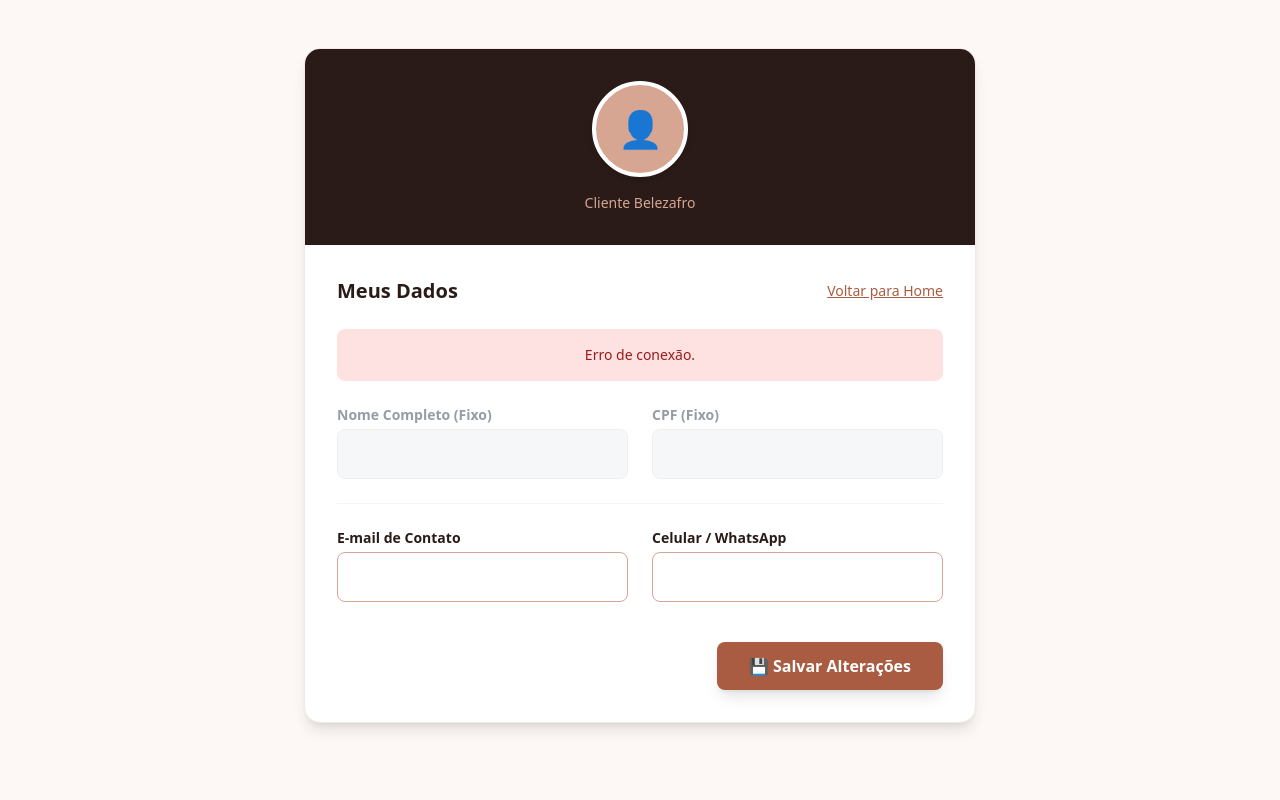
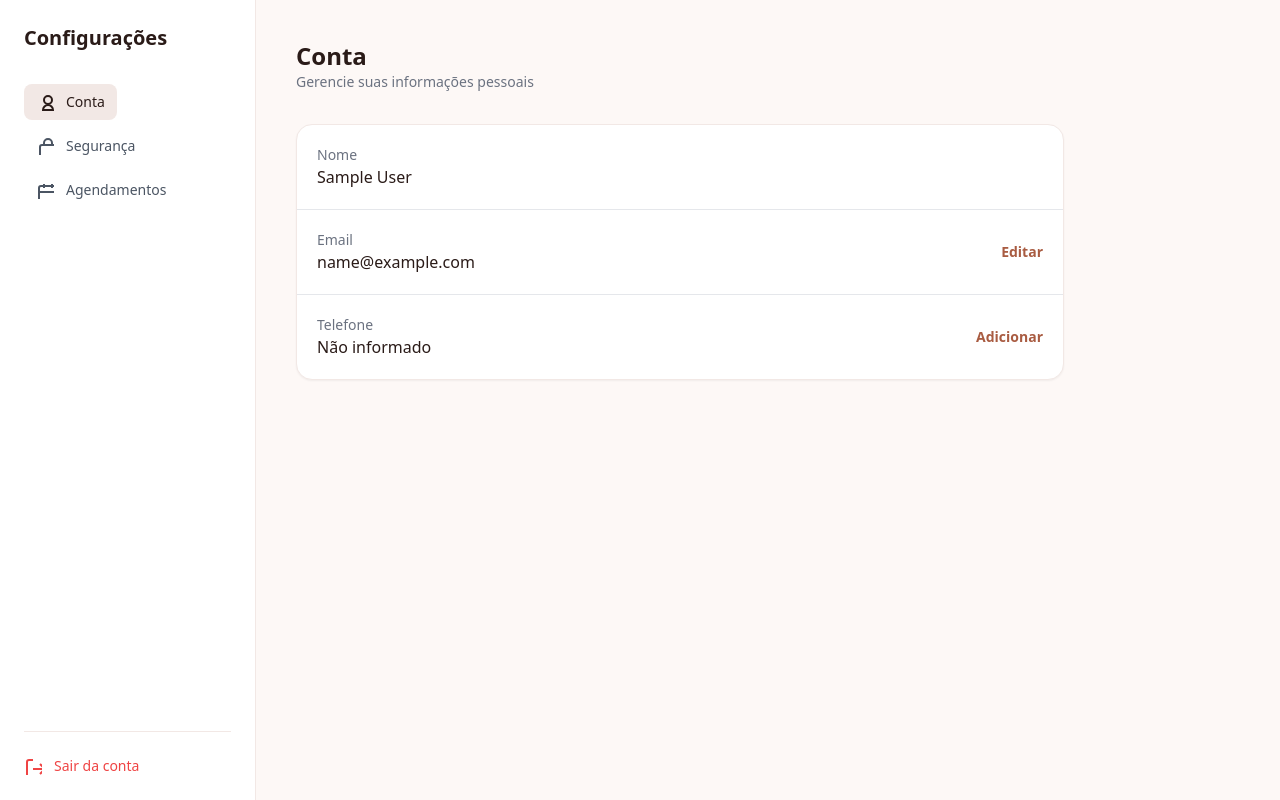
Before and after one commit to dev-dkk/tranca-app, a Next.js app in the folder frontend/: page /profile in a window 1280 px wide. Built offline with nearby package versions, Linux system fonts and the light colour scheme; no server answers; sample sign-in values are in the browser's storage.

Commit message:
Padronizando as pages profile e my appointments no estilo SaaS

```diff
--- a/frontend/app/my-appointments/page.tsx
+++ b/frontend/app/my-appointments/page.tsx
@@ -25,6 +25,7 @@ export default function MyAppointments() {
       })
       .finally(() => setLoading(false));
   }, [router]);
+
   async function handleCancel(appointmentId: string) {
     if (!confirm("Tem certeza que deseja cancelar este agendamento?")) return;
 
@@ -32,70 +33,139 @@ async function handleCancel(appointmentId: string) {
 
     try {
       const res = await fetch(`https://tranca-app.onrender.com/appointments/${appointmentId}/cancel`, {
-            method: 'PATCH', // Usamos PATCH para atualização parcial
+        method: 'PATCH',
         headers: { 'Content-Type': 'application/json' },
         body: JSON.stringify({ userId: user.id, role: user.role })
       });
 
       if (res.ok) {
-            alert("Agendamento cancelado.");
-            // Recarrega a lista removendo ou atualizando o item
         setAppointments((prev) =>
-                prev.map(app => app.id === appointmentId ? { ...app, status: 'CANCELED' } : app)
+          prev.map(app =>
+            app.id === appointmentId ? { ...app, status: 'CANCELED' } : app
+          )
         );
       } else {
         const data = await res.json();
         alert(data.error || "Erro ao cancelar.");
       }
-    } catch (error) {
+    } catch {
       alert("Erro de conexão.");
     }
   }
-  if (loading) return <div className="p-8 text-center text-beleza-500">Carregando seus horários...</div>;
+
+  if (loading) {
+    return (
+      <div className="min-h-screen flex items-center justify-center text-beleza-500">
+        Carregando agendamentos...
+      </div>
+    );
+  }
 
   return (
-    <div className="min-h-screen bg-beleza-50 p-6">
-        <div className="max-w-4xl mx-auto">
-            <div className="flex justify-between items-center mb-8">
-                <h1 className="text-2xl font-bold text-beleza-900">💇‍♀️ Meus Agendamentos</h1>
-                <button onClick={() => router.push('/')} className="text-sm underline text-beleza-600">Voltar</button>
+    <div className="min-h-screen bg-beleza-50">
+
+      {/* HEADER */}
+      <div className="bg-white border-b border-beleza-100">
+        <div className="max-w-5xl mx-auto px-6 py-6 flex justify-between items-center">
+          <div>
+            <h1 className="text-2xl font-bold text-beleza-900">
+              Meus Agendamentos
+            </h1>
+            <p className="text-sm text-beleza-500">
+              Gerencie seus horários agendados
+            </p>
           </div>
 
+          <button
+            onClick={() => router.push('/')}
+            className="text-sm text-beleza-600 hover:text-beleza-900 transition"
+          >
+            Voltar
+          </button>
+        </div>
+      </div>
+
+      {/* CONTEÚDO */}
+      <div className="max-w-5xl mx-auto px-6 py-8">
+
         {appointments.length === 0 ? (
-                <div className="text-center py-10 bg-white rounded-xl shadow">
-                    <p className="text-gray-500 mb-4">Você ainda não tem agendamentos.</p>
-                    <button onClick={() => router.push('/')} className="bg-beleza-500 text-white px-6 py-2 rounded-lg">Agendar Agora</button>
+          <div className="bg-white border border-beleza-100 rounded-xl p-10 text-center shadow-sm">
+            <p className="text-beleza-500 mb-4">
+              Nenhum agendamento encontrado
+            </p>
+
+            <button
+              onClick={() => router.push('/')}
+              className="bg-beleza-500 hover:bg-beleza-900 text-white px-6 py-2 rounded-lg transition"
+            >
+              Agendar serviço
+            </button>
           </div>
         ) : (
-                <div className="grid gap-4">
-                    {appointments.map((app) => (
-                        <div key={app.id} className="bg-white p-6 rounded-xl shadow-md border-l-4 border-beleza-500 flex flex-col md:flex-row justify-between items-center">
+          <div className="space-y-4">
+            {appointments.map((app) => {
+
+              const statusStyle =
+                app.status === 'CONFIRMED'
+                  ? 'bg-green-100 text-green-700'
+                  : app.status === 'CANCELED'
+                    ? 'bg-red-100 text-red-700'
+                    : 'bg-yellow-100 text-yellow-700';
+
+              return (
+                <div
+                  key={app.id}
+                  className="bg-white border border-beleza-100 rounded-xl p-6 shadow-sm hover:shadow-md transition"
+                >
+                  <div className="flex flex-col md:flex-row md:items-center md:justify-between gap-4">
+
+                    {/* ESQUERDA */}
                     <div>
-                                <h2 className="text-xl font-bold text-beleza-800">{app.services?.name}</h2>
-                                <p className="text-gray-500 text-sm">
-                                    {format(new Date(app.start_time), "dd 'de' MMMM 'às' HH:mm", { locale: ptBR })}
+                      <h2 className="text-lg font-semibold text-beleza-900">
+                        {app.services?.name}
+                      </h2>
+
+                      <p className="text-sm text-beleza-500 mt-1">
+                        {format(
+                          new Date(app.start_time),
+                          "dd 'de' MMMM 'às' HH:mm",
+                          { locale: ptBR }
+                        )}
                       </p>
                     </div>
-                            <div className="mt-4 md:mt-0 text-right">
-                                <span className={`px-3 py-1 rounded-full text-xs font-bold ${
-                                    app.status === 'CONFIRMED' ? 'bg-green-100 text-green-700' :
-                                    app.status === 'CANCELED' ? 'bg-red-100 text-red-700' : 'bg-yellow-100 text-yellow-700'
-                                }`}>
-                                    {app.status === 'CONFIRMED' ? 'Confirmado' : app.status}
+
+                    {/* DIREITA */}
+                    <div className="flex flex-col items-start md:items-end gap-2">
+
+                      {/* STATUS */}
+                      <span className={`text-xs font-semibold px-3 py-1 rounded-full ${statusStyle}`}>
+                        {app.status === 'CONFIRMED'
+                          ? 'Confirmado'
+                          : app.status === 'CANCELED'
+                            ? 'Cancelado'
+                            : 'Pendente'}
                       </span>
-                                <p className="text-lg font-bold text-beleza-600 mt-2">R$ {Number(app.services?.price).toFixed(2)}</p>
-                                {/* BOTÃO DE CANCELAR (Só aparece se não estiver cancelado) */}
+
+                      {/* PREÇO */}
+                      <span className="text-lg font-bold text-beleza-600">
+                        R$ {Number(app.services?.price).toFixed(2)}
+                      </span>
+
+                      {/* AÇÃO */}
                       {app.status !== 'CANCELED' && (
                         <button
                           onClick={() => handleCancel(app.id)}
-                                        className="text-xs text-red-500 hover:text-red-700 underline font-medium mt-1"
+                          className="text-xs text-red-500 hover:text-red-700 transition font-medium"
                         >
-                                        Cancelar Agendamento
+                          Cancelar
                         </button>
                       )}
                     </div>
+
                   </div>
-                    ))}
+                </div>
+              );
+            })}
           </div>
         )}
       </div>
--- a/frontend/app/profile/page.tsx
+++ b/frontend/app/profile/page.tsx
@@ -1,198 +1,196 @@
 'use client';
 
-import { useState, useEffect } from 'react';
+import { useEffect, useState } from 'react';
 import { useRouter } from 'next/navigation';
 
 export default function ProfilePage() {
   const router = useRouter();
 
-  const [loading, setLoading] = useState(true);
-  const [saving, setSaving] = useState(false);
-  const [msg, setMsg] = useState({ type: '', text: '' });
-
-  const [formData, setFormData] = useState({
-    id: '',
-    name: '',
-    cpf: '',
-    email: '',
-    phone: ''
-  });
-
-  // Função de Máscara para manter o padrão (11) 99999-9999
-  const maskPhone = (value: string) => {
-    return value
-      .replace(/\D/g, '')
-      .replace(/(\d{2})(\d)/, '($1) $2')
-      .replace(/(\d{5})(\d)/, '$1-$2')
-      .replace(/(-\d{4})\d+?$/, '$1');
-  };
+  const [user, setUser] = useState<any>(null);
+  const [activeTab, setActiveTab] = useState('account');
 
   useEffect(() => {
-    // 1. Pega o ID salvo no navegador
     const userStored = localStorage.getItem('user');
-    const token = localStorage.getItem('token');
-
-    if (!userStored || !token) {
+    if (!userStored) {
       router.push('/login');
       return;
     }
+    setUser(JSON.parse(userStored));
+  }, []);
 
-    const user = JSON.parse(userStored);
-
-    // 2. Busca os dados frescos do banco
-    async function fetchProfile() {
-        try {
-            const res = await fetch(`https://tranca-app.onrender.com/users/${user.id || user.userId}`); // O backend pode devolver id ou userId
-            const data = await res.json();
-
-            if (res.ok) {
-                setFormData({
-                    id: data.id,
-                    name: data.name,
-                    cpf: data.cpf || '',
-                    email: data.email,
-                    phone: data.phone || ''
-                });
-            } else {
-                setMsg({ type: 'error', text: 'Erro ao carregar dados.' });
-            }
-        } catch (error) {
-            setMsg({ type: 'error', text: 'Erro de conexão.' });
-        } finally {
-            setLoading(false);
-        }
-    }
-
-    fetchProfile();
-  }, [router]);
-
-  async function handleUpdate(e: React.FormEvent) {
-    e.preventDefault();
-    setSaving(true);
-    setMsg({ type: '', text: '' });
-
-    try {
-        const res = await fetch(`https://tranca-app.onrender.com/users/${formData.id}`, {
-            method: 'PUT',
-            headers: { 'Content-Type': 'application/json' },
-            body: JSON.stringify({
-                email: formData.email,
-                phone: formData.phone
-            })
-        });
-
-        const data = await res.json();
-
-        if (!res.ok) throw new Error(data.error);
-
-        setMsg({ type: 'success', text: 'Dados atualizados com sucesso!' });
-
-        // Atualiza o localStorage para refletir o novo email se mudou
-        const oldUser = JSON.parse(localStorage.getItem('user') || '{}');
-        localStorage.setItem('user', JSON.stringify({ ...oldUser, email: formData.email }));
-
-    } catch (error: any) {
-        setMsg({ type: 'error', text: error.message || 'Erro ao salvar.' });
-    } finally {
-        setSaving(false);
-    }
-  }
-
-  if (loading) return <div className="min-h-screen flex items-center justify-center text-beleza-500">Carregando perfil...</div>;
+  if (!user) return null;
 
   return (
-    <div className="min-h-screen bg-beleza-50 py-12 px-4">
-      <div className="max-w-2xl mx-auto bg-white rounded-2xl shadow-lg border border-beleza-100 overflow-hidden">
+    <div className="min-h-screen bg-beleza-50 flex">
 
-        {/* Cabeçalho do Perfil */}
-        <div className="bg-beleza-900 p-8 text-center">
-            <div className="w-24 h-24 bg-beleza-200 rounded-full mx-auto flex items-center justify-center text-4xl mb-4 border-4 border-white shadow-md">
-                👤
-            </div>
-            <h1 className="text-2xl font-bold text-white">{formData.name}</h1>
-            <p className="text-beleza-200 text-sm">Cliente Belezafro</p>
-        </div>
+      {/* SIDEBAR */}
+      <aside className="w-64 bg-white border-r border-beleza-100 p-6 hidden md:flex flex-col">
 
-        <div className="p-8">
-            <div className="flex justify-between items-center mb-6">
-                <h2 className="text-xl font-bold text-beleza-900">Meus Dados</h2>
+        <h2 className="text-xl font-bold text-beleza-900 mb-8">
+          Configurações
+        </h2>
+
+        <nav className="space-y-2">
+
           <button
-                    onClick={() => router.push('/')}
-                    className="text-sm text-beleza-500 hover:text-beleza-900 underline"
+            onClick={() => setActiveTab('account')}
+            className={`flex items-center gap-3 px-3 py-2 rounded-lg text-sm font-medium transition ${
+              activeTab === 'account'
+                ? 'bg-beleza-100 text-beleza-900'
+                : 'text-gray-600 hover:bg-beleza-50'
+            }`}
           >
-                    Voltar para Home
+            <UserIcon />
+            Conta
+          </button>
+
+          <button
+            onClick={() => setActiveTab('security')}
+            className={`flex items-center gap-3 px-3 py-2 rounded-lg text-sm font-medium transition ${
+              activeTab === 'security'
+                ? 'bg-beleza-100 text-beleza-900'
+                : 'text-gray-600 hover:bg-beleza-50'
+            }`}
+          >
+            <LockIcon />
+            Segurança
+          </button>
+
+          <button
+            onClick={() => router.push('/my-appointments')}
+            className="flex items-center gap-3 px-3 py-2 rounded-lg text-sm font-medium text-gray-600 hover:bg-beleza-50"
+          >
+            <CalendarIcon />
+            Agendamentos
+          </button>
+
+        </nav>
+
+        <div className="mt-auto pt-6 border-t border-beleza-100">
+          <button
+            onClick={() => {
+              localStorage.clear();
+              router.push('/');
+            }}
+            className="flex items-center gap-3 text-red-500 text-sm font-medium hover:opacity-80"
+          >
+            <LogoutIcon />
+            Sair da conta
           </button>
         </div>
 
-            {msg.text && (
-                <div className={`p-4 rounded-lg mb-6 text-sm font-medium text-center ${msg.type === 'success' ? 'bg-green-100 text-green-800' : 'bg-red-100 text-red-800'}`}>
-                    {msg.text}
+      </aside>
+
+      {/* CONTEÚDO */}
+      <main className="flex-1 p-6 md:p-10">
+
+        <div className="max-w-3xl">
+
+          {/* HEADER */}
+          <div className="mb-8">
+            <h1 className="text-2xl font-bold text-beleza-900">
+              {activeTab === 'account' && 'Conta'}
+              {activeTab === 'security' && 'Segurança'}
+            </h1>
+
+            <p className="text-sm text-gray-500">
+              {activeTab === 'account' && 'Gerencie suas informações pessoais'}
+              {activeTab === 'security' && 'Controle de acesso e autenticação'}
+            </p>
+          </div>
+
+          {/* TAB: CONTA */}
+          {activeTab === 'account' && (
+            <div className="space-y-6">
+
+              <Card>
+                <Item label="Nome" value={user.name} />
+                <Item label="Email" value={user.email} action="Editar" />
+                <Item label="Telefone" value="Não informado" action="Adicionar" />
+              </Card>
+
             </div>
           )}
 
-            <form onSubmit={handleUpdate} className="space-y-6">
+          {/* TAB: SEGURANÇA */}
+          {activeTab === 'security' && (
+            <div className="space-y-6">
 
-                {/* Campos Travados (Read-Only) */}
-                <div className="grid grid-cols-1 md:grid-cols-2 gap-6">
-                    <div className="opacity-70">
-                        <label className="block text-sm font-bold text-gray-500 mb-1">Nome Completo (Fixo)</label>
-                        <input
-                            type="text"
-                            disabled
-                            className="w-full bg-gray-100 border border-gray-200 text-gray-500 p-3 rounded-lg cursor-not-allowed"
-                            value={formData.name}
-                        />
+              <Card>
+                <Item label="Senha" value="••••••••" action="Alterar" />
+              </Card>
+
             </div>
-                    <div className="opacity-70">
-                        <label className="block text-sm font-bold text-gray-500 mb-1">CPF (Fixo)</label>
-                        <input
-                            type="text"
-                            disabled
-                            className="w-full bg-gray-100 border border-gray-200 text-gray-500 p-3 rounded-lg cursor-not-allowed"
-                            value={formData.cpf}
-                        />
-                    </div>
+          )}
+
         </div>
 
-                <div className="h-px bg-gray-100 my-4"></div>
-
-                {/* Campos Editáveis */}
-                <div className="grid grid-cols-1 md:grid-cols-2 gap-6">
-                    <div>
-                        <label className="block text-sm font-bold text-beleza-900 mb-1">E-mail de Contato</label>
-                        <input
-                            type="email"
-                            required
-                            className="w-full border border-beleza-200 p-3 rounded-lg focus:ring-2 focus:ring-beleza-300 outline-none transition"
-                            value={formData.email}
-                            onChange={(e) => setFormData({...formData, email: e.target.value})}
-                        />
-                    </div>
-                    <div>
-                        <label className="block text-sm font-bold text-beleza-900 mb-1">Celular / WhatsApp</label>
-                        <input
-                            type="text"
-                            required
-                            maxLength={15}
-                            className="w-full border border-beleza-200 p-3 rounded-lg focus:ring-2 focus:ring-beleza-300 outline-none transition"
-                            value={formData.phone}
-                            onChange={(e) => setFormData({...formData, phone: maskPhone(e.target.value)})}
-                        />
-                    </div>
-                </div>
-
-                <div className="pt-4 flex justify-end">
-                    <button
-                        type="submit"
-                        disabled={saving}
-                        className="bg-beleza-500 hover:bg-beleza-900 text-white font-bold py-3 px-8 rounded-lg transition shadow-lg flex items-center gap-2 disabled:opacity-50"
-                    >
-                        {saving ? 'Salvando...' : '💾 Salvar Alterações'}
-                    </button>
-                </div>
-            </form>
-        </div>
-      </div>
+      </main>
     </div>
   );
 }
+
+/* ================= COMPONENTES ================= */
+
+function Card({ children }: any) {
+  return (
+    <div className="bg-white border border-beleza-100 rounded-2xl shadow-sm divide-y">
+      {children}
+    </div>
+  );
+}
+
+function Item({ label, value, action }: any) {
+  return (
+    <div className="flex justify-between items-center p-5">
+      <div>
+        <p className="text-sm text-gray-500">{label}</p>
+        <p className="font-medium text-beleza-900">{value}</p>
+      </div>
+
+      {action && (
+        <button className="text-sm font-semibold text-beleza-500 hover:underline">
+          {action}
+        </button>
+      )}
+    </div>
+  );
+}
+
+/* ================= ÍCONES SVG ================= */
+
+function UserIcon() {
+  return (
+    <svg width="18" height="18" fill="none" stroke="currentColor" strokeWidth="2">
+      <path d="M12 12c2.7 0 5 2.3 5 5H7c0-2.7 2.3-5 5-5z" />
+      <circle cx="12" cy="7" r="4" />
+    </svg>
+  );
+}
+
+function LockIcon() {
+  return (
+    <svg width="18" height="18" fill="none" stroke="currentColor" strokeWidth="2">
+      <rect x="4" y="8" width="16" height="12" rx="2" />
+      <path d="M8 8V6a4 4 0 118 0v2" />
+    </svg>
+  );
+}
+
+function CalendarIcon() {
+  return (
+    <svg width="18" height="18" fill="none" stroke="currentColor" strokeWidth="2">
+      <rect x="3" y="5" width="18" height="16" rx="2" />
+      <path d="M16 3v4M8 3v4M3 11h18" />
+    </svg>
+  );
+}
+
+function LogoutIcon() {
+  return (
+    <svg width="18" height="18" fill="none" stroke="currentColor" strokeWidth="2">
+      <path d="M9 21H5a2 2 0 01-2-2V5a2 2 0 012-2h4" />
+      <path d="M16 17l5-5-5-5M21 12H9" />
+    </svg>
+  );
+}
```
Also changed, not shown: frontend/app/page.tsx (+0 -17 lines). Lines whose indentation alone changed are shown as unchanged.
